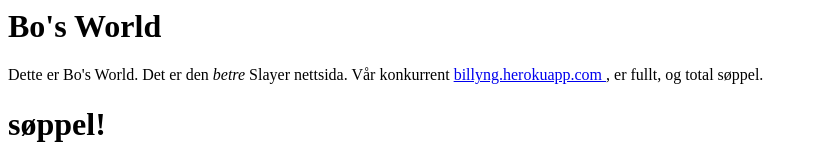
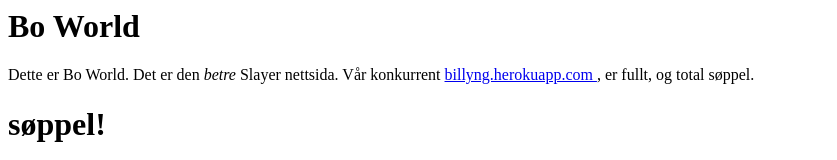
Before and after one commit to Bo-World/Bo-World.github.io, a plain HTML site: page index.html in a window 1280 px wide. Shown: the top 160 px of the page, without its empty margins (0-837 px from the left). Drawn offline with Linux system fonts and the light colour scheme.

Commit message:
Update index.html

```diff
--- a/index.html
+++ b/index.html
@@ -1,11 +1,11 @@
 <html>
   <head>
-    <title>Bo's World </title>
+    <title>Bo World </title>
   </head>
 
   <body>
-    <h1> Bo's World </h1>
-    Dette er Bo's World. Det er den <em>betre</em> Slayer nettsida. Vår konkurrent <a href="https://billyng.herokuapp.com/"> billyng.herokuapp.com </a>, er fullt, og total søppel. <br/>
+    <h1> Bo World </h1>
+    Dette er Bo World. Det er den <em>betre</em> Slayer nettsida. Vår konkurrent <a href="https://billyng.herokuapp.com/"> billyng.herokuapp.com </a>, er fullt, og total søppel. <br/>
     <h1> søppel! </h1> Fordi han er søppel, vil han framover visast til som såleis.
     Her er eit bilete av eit fantastisk spel, mykje betre enn <em>søppel</em>.
 
```
